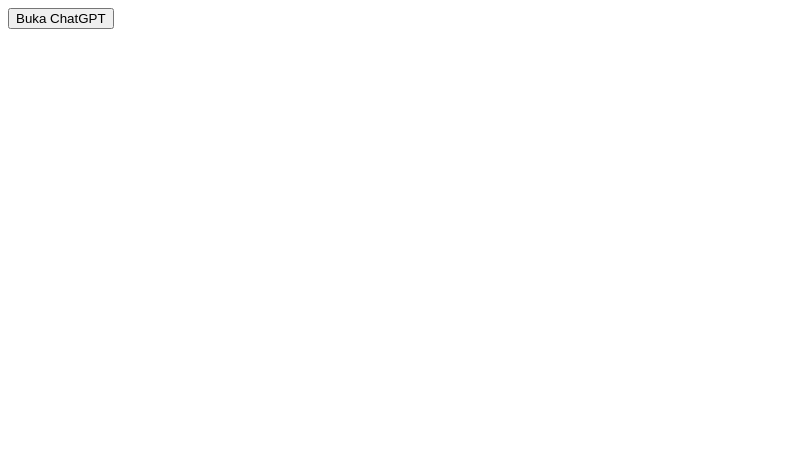
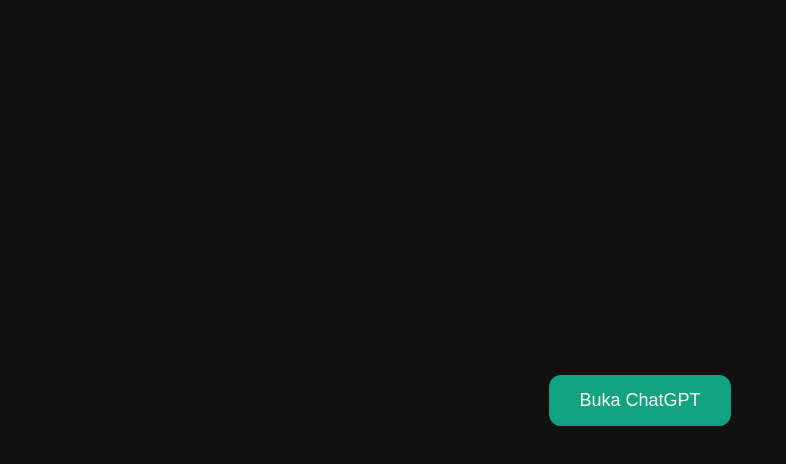
Before and after one commit to Shahdzrul/chat-gpt, a plain HTML site: page index.html in a window 1280 px wide. Shown: the whole page, without its empty margins (0-786 px from the left). Drawn offline with Linux system fonts and the light colour scheme.

Commit message:
Update index.html

```diff
--- a/index.html
+++ b/index.html
@@ -1,11 +1,45 @@
 <!DOCTYPE html>
-<html>
+<html lang="ms">
 <head>
-<title>Open ChatGPT</title>
+<meta charset="UTF-8">
+<meta name="viewport" content="width=device-width,initial-scale=1">
+<title>ChatGPT</title>
+
+<style>
+*{
+margin:0;
+padding:0;
+box-sizing:border-box;
+}
+
+body{
+background:#111;
+display:flex;
+justify-content:center;
+align-items:center;
+height:100vh;
+font-family:sans-serif;
+}
+
+button{
+padding:15px 30px;
+font-size:18px;
+border:none;
+border-radius:12px;
+background:#10a37f;
+color:white;
+cursor:pointer;
+}
+
+button:hover{
+background:#0d8c6d;
+}
+</style>
 </head>
+
 <body>
 
-<button onclick="window.open('https://chatgpt.com','_blank')">
+<button onclick="window.location.href='https://chatgpt.com/?utm_source=google&utm_medium=paid_search&utm_campaign=GOOG_C_SEM_GBR_Core_CHT_BAU_ACQ_PER_MIX_ALL_APAC_MY_EN_032425&c_id=22376786383&c_agid=179855042151&c_crid=741444411352&c_kwid=kwd-1927051708782&c_ims=&c_pms=1029536&c_nw=g&c_dvc=m&gad_source=1&gad_campaignid=22376786383&gbraid=0AAAAA-I0E5fyEKYOMAGzFJ00lAGLybTck&gclid=CjwKCAjw08fSBhA7EiwAfbQTsN0j5VUa0F7eY2e2Ju6gLcavjdJZkYIVCq1oEaQOQvW0FGjPl2p9KRoC1jkQAvD_BwE'">
 Buka ChatGPT
 </button>
 
```
